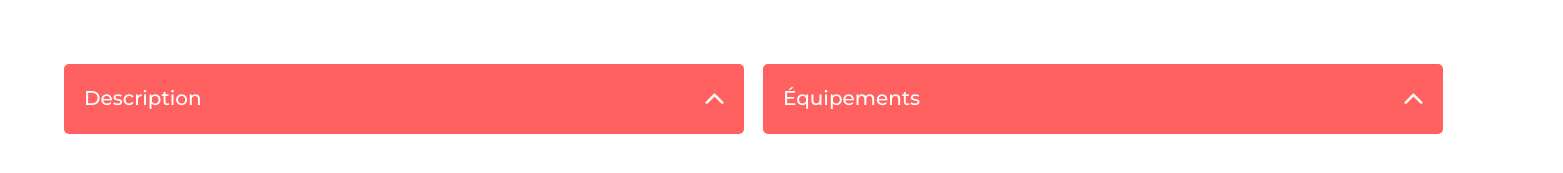
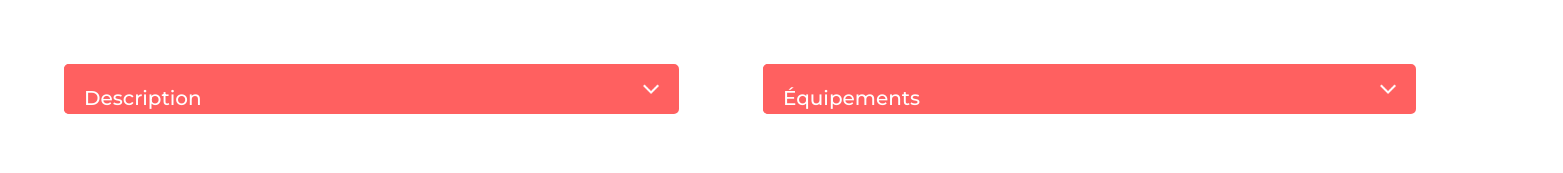
Before and after one commit to NesrineYAH/Kasa-app, a React (Create React App) app: page /#/logement/0979876d in a window 1280 px wide. Shown: the part 789-962 px from the top of the page, 1563 px wide, since content can reach past the window. Built offline with nearby package versions, Linux system fonts and the light colour scheme.

Commit message:
affichage collapse

```diff
--- a/src/components/Collapse/collapse.js
+++ b/src/components/Collapse/collapse.js
@@ -10,20 +10,17 @@ const Collapse = ({ title, content }) => {
   };
   return (
     //afficher un collapse fermé par défaut et l'utlisateur clique sur le chevron pour ouvrire et apparaitre le content
-    <div className="collapse__disply__container">
-      <div>
-        <h2 className="collapse__disply__title" onClick={display}>
+    <div className="collapseDisply__container">
+      <h2 className="collapseDisply__title" onClick={display}>
         {title}
         <img
-            className={display ? "arrow arrow__up" : "arrow arrow__down"}
+          className={Open ? "arrow arrow__up" : "arrow arrow__down"}
           src={arrow}
           alt="show content"
         />
       </h2>
-      </div>
-      <div className="collapse__disply__content">
-        {Open && <p>{content}</p>}
-      </div>
+
+      <div className="collapseDisply__content">{Open && <p>{content}</p>}</div>
     </div>
   );
 };
--- a/src/pages/About/About.js
+++ b/src/pages/About/About.js
@@ -16,7 +16,7 @@ const About = () => {
       <main>
         <AboutBanner />
         <div className="collapse">
-          <div className="collapse__disply__BigContanier">
+          <div className="collapseDisply__BigContanier">
             {CollapseData.map((item) => {
               return (
                 <div key={item.id}>
--- a/src/styles/components/Collapse.scss
+++ b/src/styles/components/Collapse.scss
@@ -14,31 +14,35 @@
 
 }
 
-.collapse__disply__BigContainer {
+.collapseDisply__BigContainer {
 
+    width: 800px;
+    height: 100%;
     display: flex;
     justify-content: center;
     flex-direction: column;
-    align-items: center;
+    align-self: center;
+    margin: 50px;
+
+
 }
 
-.collapse__disply__container {
+.collapseDisply__container {
+    max-width: 100%;
     width: 800px;
-    height: 100%;
+    height: 50px;
+    background-color: $primary-color;
+    @include small-radius;
+    margin-bottom: 50px;
 
-    .collapse__disply__container {
+    .collapseDisply__title {
 
-        width: 100%;
-        background-color: $primary-color;
-    }
-
-    .collapse__disply__title {
-        //max-width: 100%;
-        width: 80%;
-        height: 30px;
+        width: 95%;
+        height: 10px;
         background-color: $primary-color;
         @include flex-page-logement;
         color: #fff;
+        margin-bottom: 50px;
 
         .arrow__up {
             width: 3%;
@@ -83,12 +87,13 @@
 
 
     &__content {
-        @include flex-start;
+        //@include flex-start;
         background-color: $secondary-color;
         width: 80%;
-        height: 180px;
+        height: 100%;
         border-radius: 5px;
         color: $primary-color;
+
     }
 
     p {
--- a/src/styles/outils/mixins.scss
+++ b/src/styles/outils/mixins.scss
@@ -1,5 +1,5 @@
 @mixin small-radius {
-  border-radius: 10px;
+  border-radius: 5px;
 }
 
 @mixin medium-radius {
```
Lines whose indentation alone changed are shown as unchanged.
